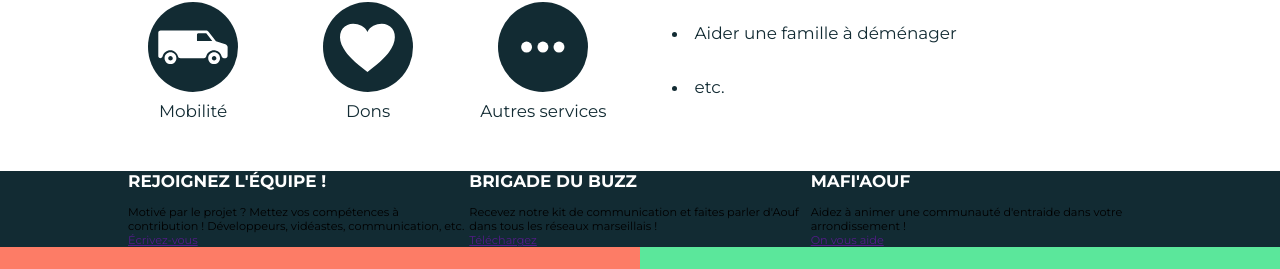
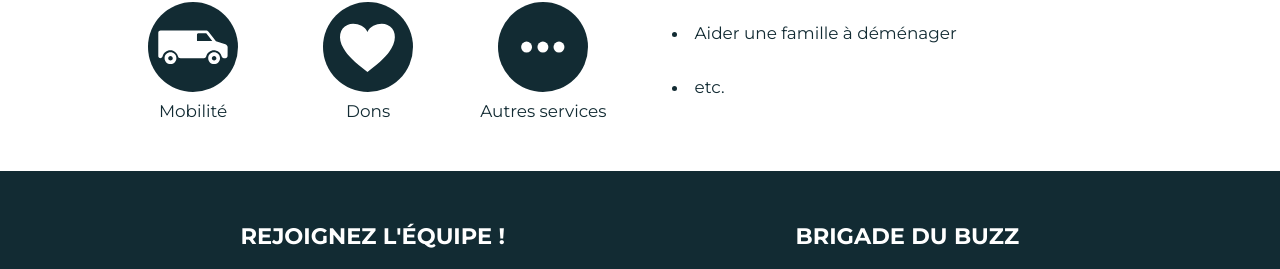
Before and after one commit to aouf/landing-page, a website: page index.html in a window 1280 px wide. Shown: the part 896-1165 px from the top of the page. Drawn offline with Linux system fonts and the light colour scheme.

Commit message:
on avance

```diff
--- a/index.html
+++ b/index.html
@@ -58,7 +58,7 @@
             alt="Aouf"
           />
         </picture>
-        <span class="header__heading--subtext">
+        <span class="header__heading--subtext heading-1">
           La plateforme d'entraide locale
         </span>
       </h1>
@@ -146,30 +146,30 @@
 
     <section class="help">
       <section class="help__category">
-        <h2 class="help__title">Rejoignez l'équipe !</h2>
+        <h2 class="help__heading heading-2">Rejoignez l'équipe !</h2>
         <img src="" alt="" class="help__image" />
-        <p class="help__text">
+        <p class="help__text paragraph">
           Motivé par le projet ? Mettez vos compétences à contribution !
           Développeurs, vidéastes, communication, etc.
         </p>
-        <a href="">Écrivez-vous</a>
+        <a href="" class="btn">Écrivez-nous</a>
       </section>
       <section class="help__category">
-        <h2 class="help__title">Brigade du buzz</h2>
+        <h2 class="help__heading heading-2">Brigade du buzz</h2>
         <img src="" alt="" class="help__image" />
-        <p class="help__text">
+        <p class="help__text paragraph">
           Recevez notre kit de communication et faites parler d'Aouf dans tous
           les réseaux marseillais !
         </p>
-        <a href="">Téléchargez</a>
+        <a href="" class="btn">Téléchargez</a>
       </section>
       <section class="help__category">
-        <h2 class="help__title">Mafi'Aouf</h2>
+        <h2 class="help__heading heading-2">Mafi'Aouf</h2>
         <img src="" alt="" class="help__image" />
-        <p class="help__text">
+        <p class="help__text paragraph">
           Aidez à animer une communauté d'entraide dans votre arrondissement !
         </p>
-        <a href="">On vous aide</a>
+        <a href="" class="btn">On vous aide</a>
       </section>
     </section>
 
--- a/sass/_base.scss
+++ b/sass/_base.scss
@@ -91,3 +91,35 @@ body {
     padding: 1.25rem 2.5rem;
   }
 }
+
+// CTA
+.btn:link,
+.btn:visited {
+  font-size: 1.6rem;
+  font-weight: 700;
+  text-transform: uppercase;
+  text-decoration: none;
+  color: $color-primary;
+  background-color: #fff;
+  padding: 1rem 2rem;
+  border-radius: 100px;
+  transition: all 0.1s;
+
+  &:hover {
+    transform: scale(1.05);
+  }
+
+  &:active {
+    // transform: translateY(0);
+  }
+
+  @include min-width(medium) {
+    font-size: 1.8rem;
+    padding: 1.125rem 2.25rem;
+  }
+
+  @include min-width(large) {
+    font-size: 2rem;
+    padding: 1.25rem 2.5rem;
+  }
+}
--- a/sass/_follow.scss
+++ b/sass/_follow.scss
@@ -106,7 +106,7 @@
     transition: all 0.1s;
 
     &:hover {
-      transform: scale(1.1);
+      transform: scale(1.05);
     }
   }
 }
--- a/sass/_header.scss
+++ b/sass/_header.scss
@@ -33,8 +33,6 @@
     }
 
     &--subtext {
-      font-size: 2.8rem;
-      text-transform: uppercase;
       color: $color-primary;
     }
   }
--- a/sass/_help.scss
+++ b/sass/_help.scss
@@ -4,14 +4,20 @@
   background-color: $color-primary;
 
   display: grid;
-  grid-template-columns: repeat(auto-fit, minmax(30rem, 1fr));
-  padding: 0 10%;
+  grid-template-columns: repeat(auto-fit, minmax(28rem, 1fr));
+  grid-column-gap: 4rem;
+  justify-items: center;
+  padding: 4.5rem 10%;
 
   &__category {
+    display: grid;
+    justify-items: center;
+    align-content: start;
+    align-items: start;
+    grid-row-gap: 1rem;
   }
 
-  &__title {
-    text-transform: uppercase;
+  &__heading {
     color: #fff;
   }
 
@@ -19,5 +25,7 @@
   }
 
   &__text {
+    color: #fff;
+    text-align: center;
   }
 }
--- a/sass/_typography.scss
+++ b/sass/_typography.scss
@@ -8,3 +8,14 @@
     margin-bottom: 1rem;
   }
 }
+
+// Headings
+.heading-1 {
+  font-size: 2.8rem;
+  text-transform: uppercase;
+}
+
+.heading-2 {
+  font-size: 2rem;
+  text-transform: uppercase;
+}
```
Also changed, not shown: css/style.css.
